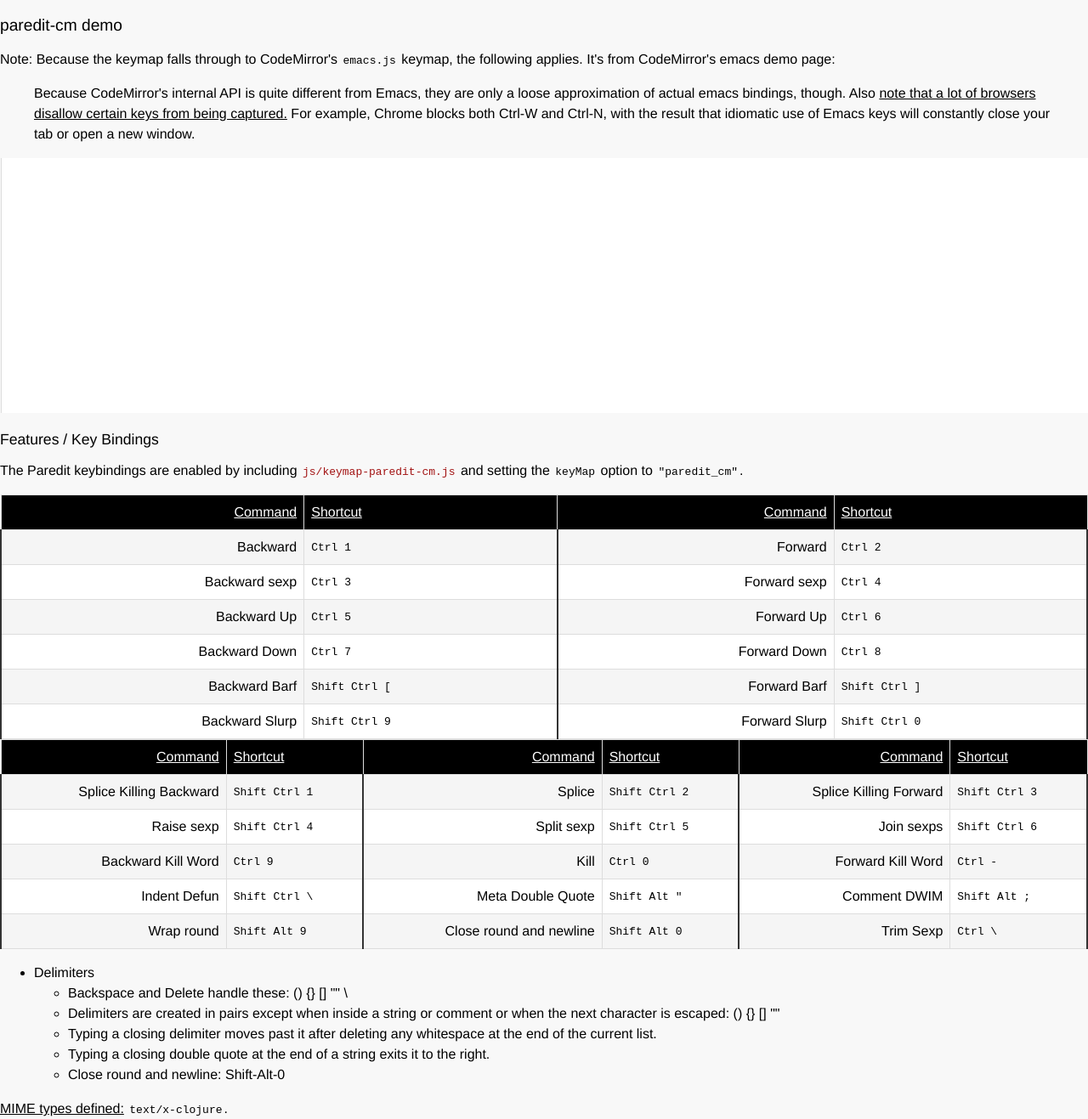
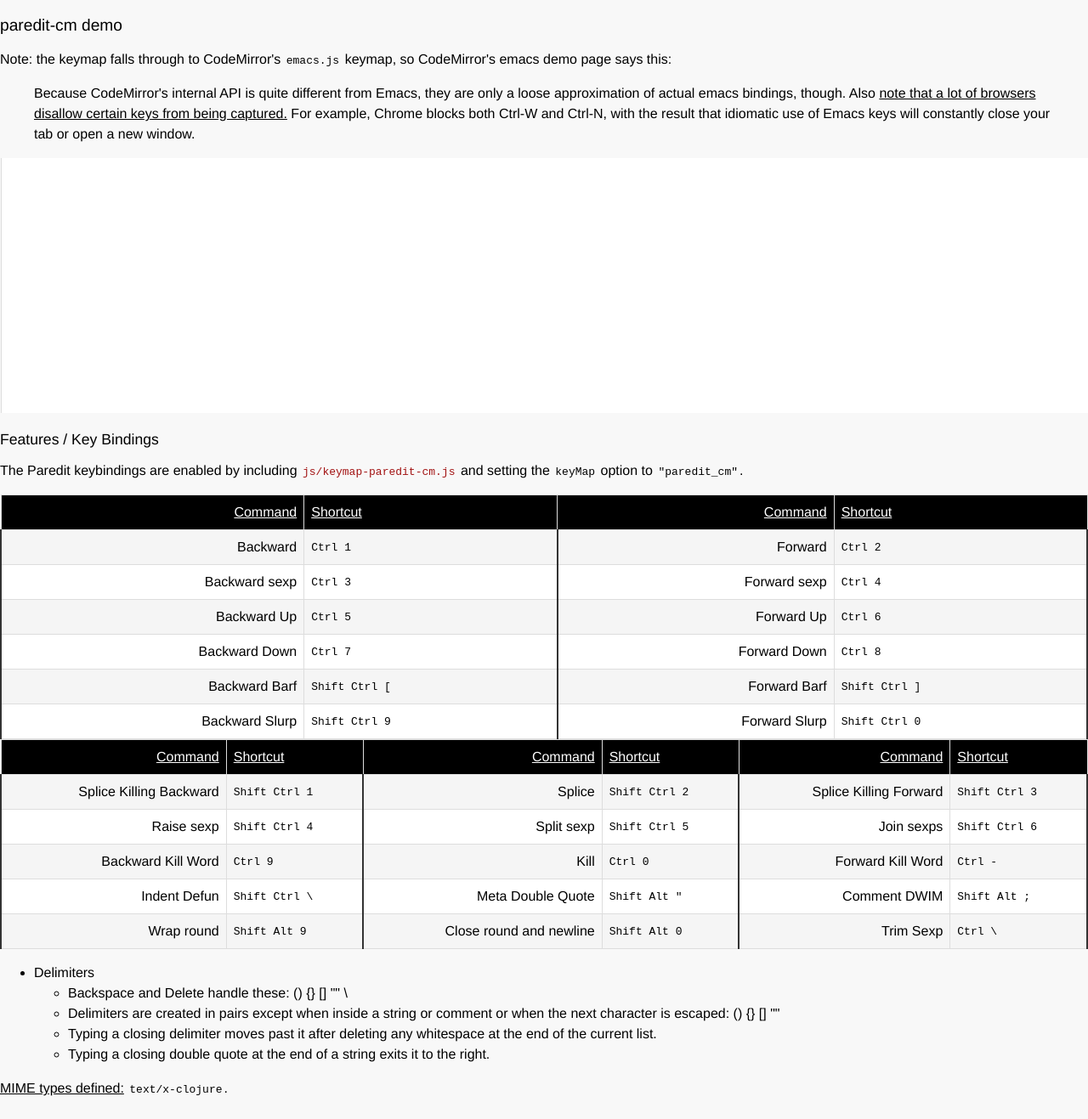
Before and after one commit to achengs/paredit-cm, a website with bundled scripts: page resources/public/index.html in a window 1280 px wide. Shown: the whole page at 85% size. After the commit the page ends 1293 px from the top, so only its background shows below. Built offline with nearby package versions, Linux system fonts and the light colour scheme; a web font is replaced by a local one.

Commit message:
chore: clean up documentation

```diff
--- a/resources/public/index.html
+++ b/resources/public/index.html
@@ -47,9 +47,9 @@
   <body>
     <div id="app">
 <h2>paredit-cm demo</h2>
-<p>Note: Because the keymap falls through to
-  CodeMirror's <code>emacs.js</code> keymap, the following
-  applies. It's from CodeMirror's emacs demo page:</p>
+<p>Note: the keymap falls through to
+  CodeMirror's <code>emacs.js</code> keymap, so
+  CodeMirror's emacs demo page says this:</p>
 
 <blockquote cite="https://github.com/codemirror/CodeMirror/blob/master/demo/emacs.html">
 Because CodeMirror's internal API is quite different from Emacs,
@@ -224,7 +224,6 @@
       <li>Delimiters are created in pairs except when inside a string or comment or when the next character is escaped: () {} [] ""</li>
       <li>Typing a closing delimiter moves past it after deleting any whitespace at the end of the current list.</li>
       <li>Typing a closing double quote at the end of a string exits it to the right.</li>
-      <li>Close round and newline: Shift-Alt-0</li>
     </ul>
   </li>
 </ul>
```
Also changed, not shown: resources/demo/index.html (+0 -1 lines).
